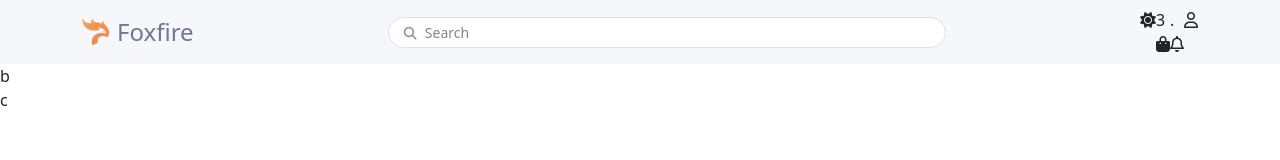
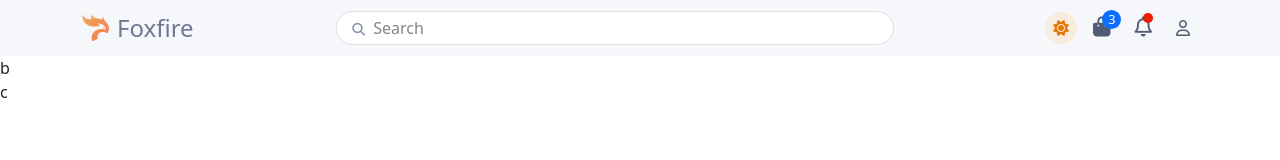
Before and after one commit to nguyendangkin/bootstrap-foxfire, a plain HTML site: page index.html in a window 1280 px wide. Drawn offline with nearby package versions, Linux system fonts and the light colour scheme.

Commit message:
complete header

```diff
--- a/assets/styles/custom.css
+++ b/assets/styles/custom.css
@@ -10,35 +10,86 @@
     --color-9: #3874ff;
     --color-10: #3874ff;
     --color-11: #3874ff;
+    --color-12: #525b75;
+    --color-13: #ed2000;
+    --color-14: #373c48;
+    --color-15: #ffffff;
 }
 
-/* background color */
+/* color */
 .bg-color-1 {
     background-color: var(--color-2)
 }
-.bg-color-3 {
+
+.bg-color-13 {
+    background-color: var(--color-13)
+}
+
+.bg-color-7 {
+    background-color: var(--color-7)
+}
+
+.color-3 {
     color: var(--color-3)
 }
 
-/* text color */
-.text-color-1 {
+.color-8 {
+    color: var(--color-8)
+}
+
+.color-12 {
+    color: var(--color-12);
+}
+
+.color-1 {
     color: var(--color-1)
 }
 
+
+
 /* font size */
-.cus-size {
+.cus-icon-search-size {
+    font-size: 0.8rem;
+}
+
+.cs-font-size-sticker-number {
     font-size: 0.8rem;
 }
 
 /* position */
-.cus-posi {
+.cus-icon-search-position {
     top: 38%;
 }
 /* padding */
-.cus-ps {
+.cus-search-padding {
     padding-left: 36px;
 }
-
+/* :: */
 .cus-search::placeholder {
     opacity: 75%;
 }
+
+/* with height */
+.cus-bg-size-turn-theme {
+    width: 2rem;
+    height: 2rem;
+}
+
+.cus-bg-size-sticker-number {
+    width: 1.2rem;
+    height: 1.2rem;
+    top: 2px;
+    right: -3px;
+}
+
+.cus-bg-size-sticker-bell {
+    width: .6rem;
+    height: .6rem;
+    top: 5px;
+    right: 7px;
+}
+
+.custom-tooltip {
+    --bs-tooltip-bg: var(--color-14);
+    --bs-tooltip-color: var(--color-15);
+  }
--- a/index.html
+++ b/index.html
@@ -9,9 +9,10 @@
             href="./assets/images/logos/logo.png"
         />
         <link
+            href="https://cdn.jsdelivr.net/npm/bootstrap@5.3.2/dist/css/bootstrap.min.css"
             rel="stylesheet"
-            href="./assets/librarys/bootstrap-5.3.3-dist/css/bootstrap.min.css"
         />
+        <script src="https://cdn.jsdelivr.net/npm/bootstrap@5.3.2/dist/js/bootstrap.bundle.min.js"></script>
         <link
             rel="stylesheet"
             href="./assets/librarys/fontawesome-free-6.5.1-web/css/all.min.css"
@@ -34,7 +35,7 @@
                                     alt="logo-foxfire"
                                     width="27"
                                 />
-                                <span class="fs-4 ms-2 text-color-1 fw-medium"
+                                <span class="fs-4 ms-2 color-1 fw-medium"
                                     >Foxfire</span
                                 >
                             </a>
@@ -43,30 +44,60 @@
                             class="d-flex w-50 align-items-center position-relative"
                         >
                             <i
-                                class="position-absolute cus-size cus-posi bg-color-3 fa-solid fa-magnifying-glass ms-3"
+                                class="position-absolute cus-icon-search-size cus-icon-search-position color-3 fa-solid fa-magnifying-glass ms-3"
                             ></i>
                             <input
                                 type="text"
                                 placeholder="Search"
-                                class="form-control form-control-sm rounded-pill cus-ps cus-search"
+                                class="fs-6 form-control form-control-sm pt-1 pb-1 rounded-pill cus-search-padding cus-search"
                             />
                         </form>
-                        <div class="d-flex">
-                            <div class="omatroi">
-                                <i class="fa-solid fa-sun"></i>
+                        <div
+                            class="d-flex align-items-center justify-content-between"
+                        >
+                            <div
+                                class="ms-2 p-2 d-flex align-items-center bg-color-7 cus-bg-size-turn-theme rounded-circle justify-content-center"
+                                role="button"
+                                data-bs-toggle="tooltip"
+                                data-bs-custom-class="custom-tooltip"
+                                data-bs-placement="left"
+                                data-bs-title="Switch theme"
+                            >
+                                <i class="fa-solid fa-sun color-8"></i>
                             </div>
-                            <div class="">
-                                <div class="">
-                                    <span>3</span>
-                                </div>
-                                <i class="fa-solid fa-bag-shopping"></i>
+                            <div
+                                class="ms-2 p-2 d-flex align-items-center position-relative"
+                            >
+                                <a href="#">
+                                    <div
+                                        class="rounded-circle position-absolute cus-bg-size-sticker-number bg-primary d-flex align-items-center justify-content-center"
+                                    >
+                                        <span
+                                            class="fw-medium cs-font-size-sticker-number text-white"
+                                            >3</span
+                                        >
+                                    </div>
+                                    <i
+                                        class="fa-solid fa-bag-shopping color-12 fs-5"
+                                    ></i>
+                                </a>
                             </div>
-                            <div class="">
-                                <div class="">.</div>
-                                <i class="fa-regular fa-bell"></i>
+                            <div
+                                class="ms-2 p-2 d-flex align-items-center position-relative"
+                            >
+                                <a href="#">
+                                    <div
+                                        class="cus-bg-size-sticker-bell bg-color-13 rounded-circle position-absolute"
+                                    ></div>
+                                    <i
+                                        class="fs-5 fa-regular fa-bell color-12"
+                                    ></i>
+                                </a>
                             </div>
-                            <div class="">
-                                <i class="fa-regular fa-user"></i>
+                            <div class="ms-2 fs-6 p-2">
+                                <a href="#">
+                                    <i class="fa-regular fa-user color-12"></i
+                                ></a>
                             </div>
                         </div>
                     </nav>
@@ -75,6 +106,15 @@
             <main>b</main>
             <footer>c</footer>
         </div>
-        <script src="./assets/librarys/bootstrap-5.3.3-dist/js/bootstrap.min.js"></script>
+        <script>
+            var tooltipTriggerList = [].slice.call(
+                document.querySelectorAll('[data-bs-toggle="tooltip"]')
+            );
+            var tooltipList = tooltipTriggerList.map(function (
+                tooltipTriggerEl
+            ) {
+                return new bootstrap.Tooltip(tooltipTriggerEl);
+            });
+        </script>
     </body>
 </html>
```
